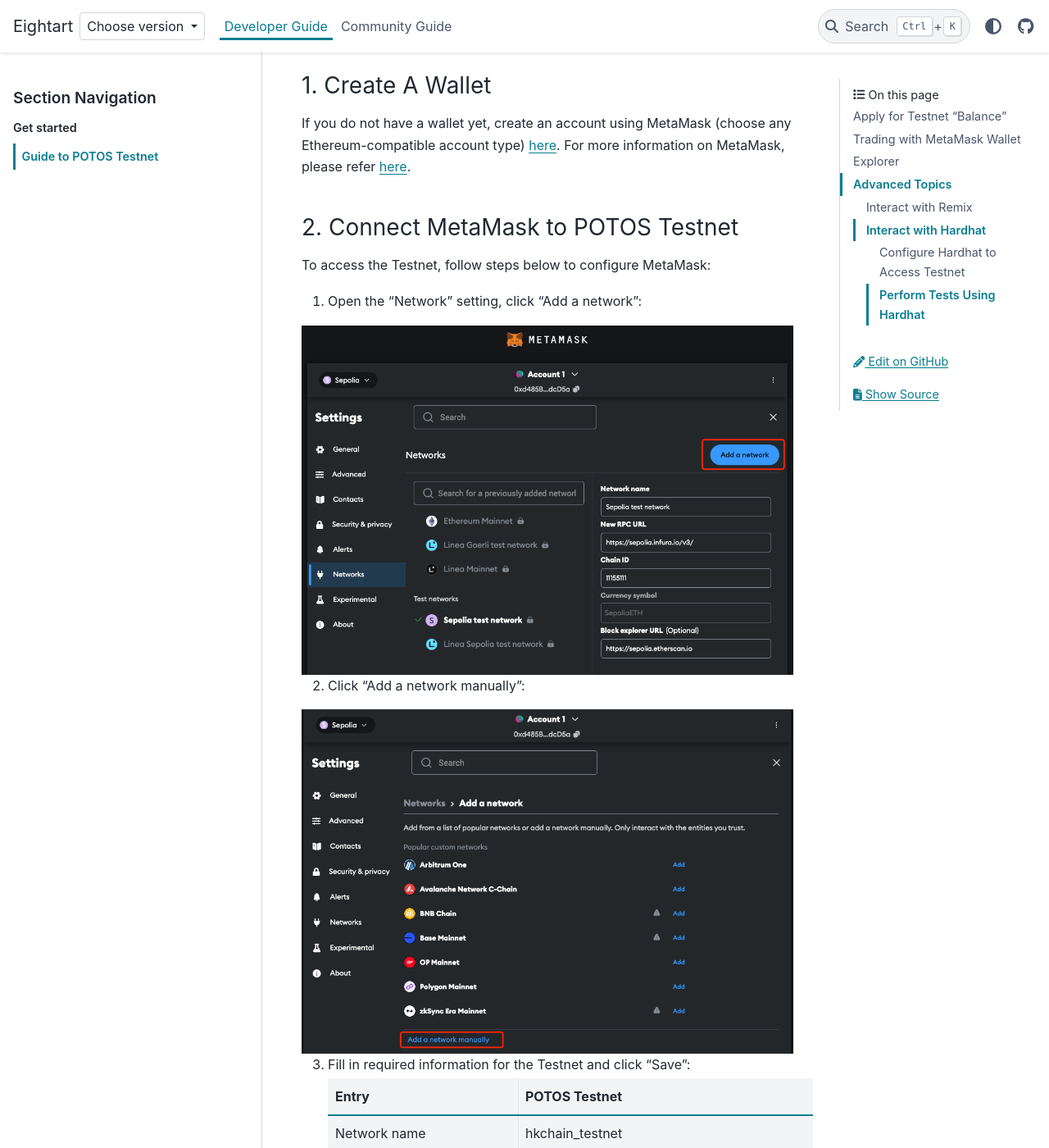
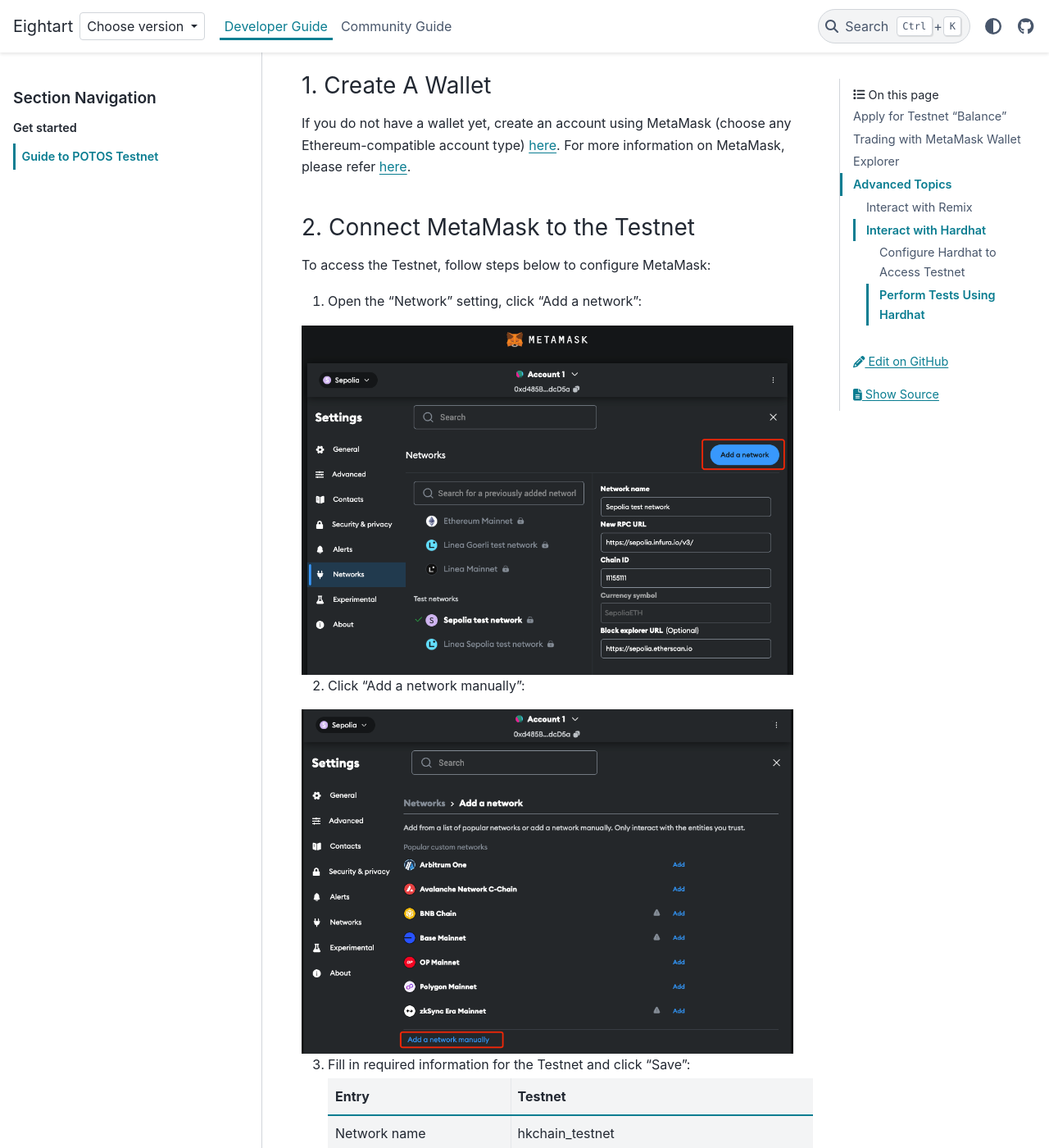
Before and after one commit to potoshk/potos-docs, a Sphinx documentation site: the page built from docs/dev_guide/testnet_guide.md, in a window 1280 px wide and 1400 px high, scrolled down 229 px. Shown: the whole window at 82% size. Built offline with Sphinx 7.4.7 and the PyData theme 0.15.4, drawn with Linux system fonts in a browser that asks for light colours; pages that are not in the unit, such as notebooks, are missing from menus; some of the changed text lies outside the part shown.

Commit message:
edit name
Signed-off-by: Yu Wu <yolandawu131@gmail.com>

```diff
--- a/docs/dev_guide/testnet_guide.md
+++ b/docs/dev_guide/testnet_guide.md
@@ -6,7 +6,7 @@
 If you do not have a wallet yet, create an account using MetaMask (choose any Ethereum-compatible account type) [here](https://metamask.io/download/).
 For more information on MetaMask, please refer [here](https://docs.metamask.io/).
 
-### 2. Connect MetaMask to POTOS Testnet
+### 2. Connect MetaMask to the Testnet
 
 To access the Testnet, follow steps below to configure MetaMask:
 
@@ -20,11 +20,11 @@
 
 3. Fill in required information for the Testnet and click "Save":
 
-	| Entry            	| POTOS Testnet               	     |
-	|-----------------	|-----------------------------------|
+	| Entry            	| Testnet               	     |
+	|-----------------	|-----------------------------|
 	| Network name    	| hkchain_testnet                 	 |
-	| New RPC URL     	| https://rpc-testnet.potos.hk 	    |
-	| Chain ID        	| 20200                        	    |
+	| New RPC URL     	| https://rpc-testnet.eightart.hk 	 |
+	| Chain ID        	| 20200                        	 |
 	| Currency symbol 	| FBC                             	 |
 
  <img src="../_static/dev_guide/connect_3.png" width="600" />
@@ -66,7 +66,7 @@
 
 ## Explorer
 
-Check activities taking place on the Testnet [here](https://scan-testnet.potos.hk/weco/).
+Check activities taking place on the Testnet [here](https://scan-testnet.eightart.hk/weco/).
 
 
 ## Advanced Topics
@@ -95,9 +95,9 @@
 
 Set the `IP port` and `ChainID` for the Testnet in `hardhat.config.js` configuration file.
 
-| Entry            	| POTOS Testnet               	  |
-|-----------------	|--------------------------------|
-| New RPC URL     	| https://rpc-testnet.potos.hk 	 |
+| Entry            	| Testnet               	       |
+|-----------------	|-------------------------------|
+| New RPC URL     	| https://rpc-testnet.eightart.hk 	 |
 | Chain ID        	| 20200                        	 |
 
 
```
